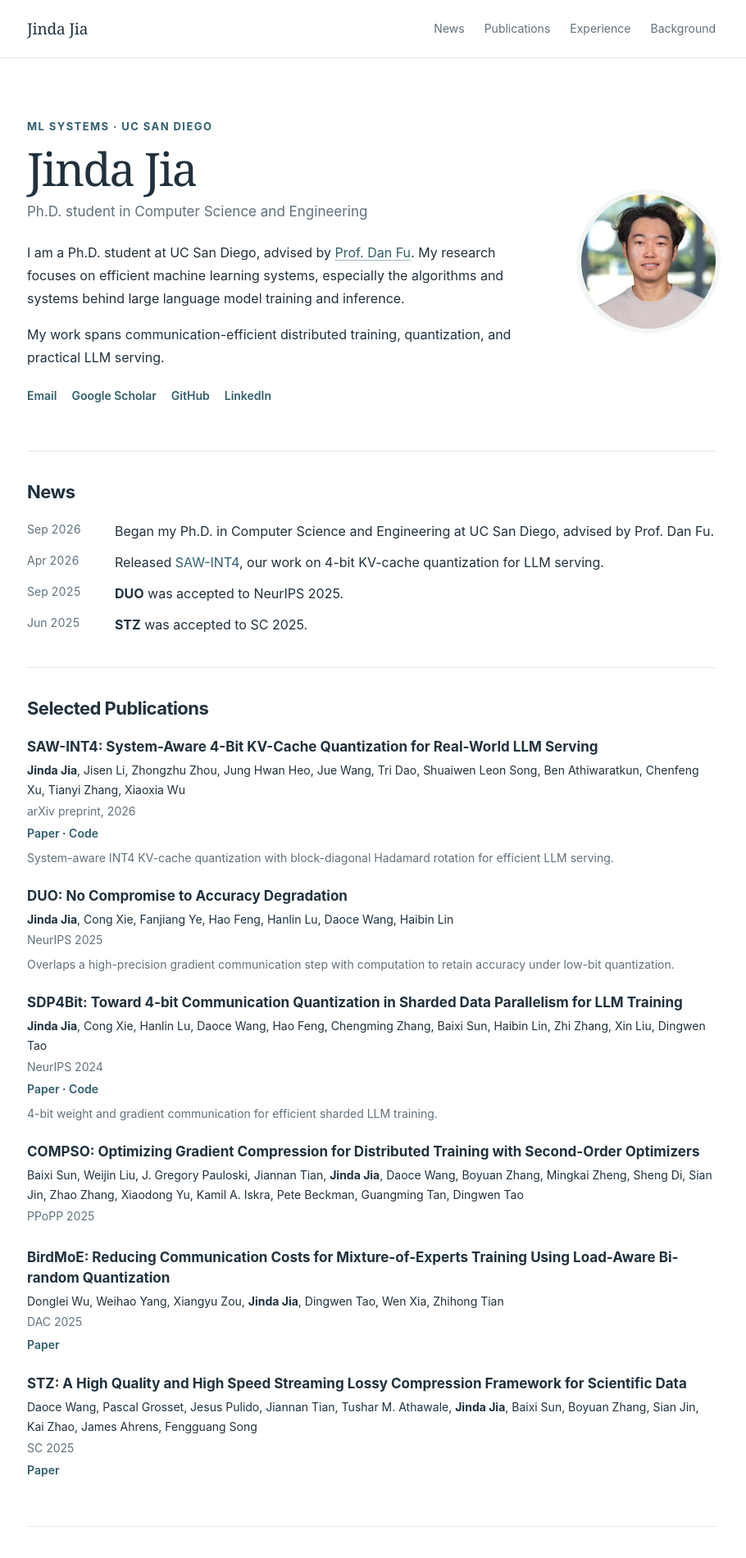
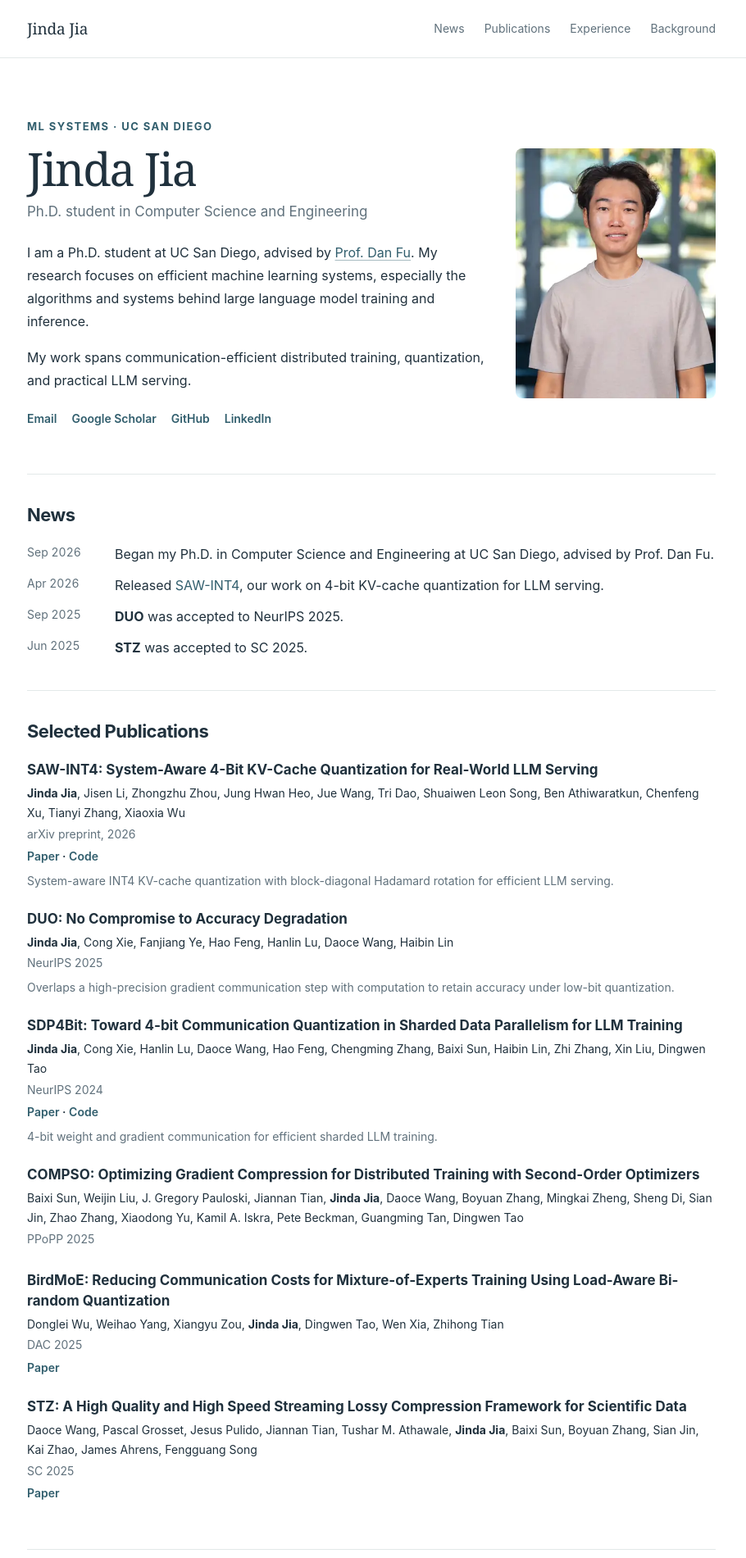
Before and after one commit to jindajia/jindajia.github.io, a Jekyll site: the page built from index.md, in a window 1280 px wide. Shown: the top 1901 px of the page at 82% size, without its empty margins (187-1097 px from the left). Built offline with Jekyll 4.4.1, drawn with Linux system fonts in a browser that asks for light colours.

Commit message:
Enlarge homepage portrait and use rectangular crop

```diff
--- a/_layouts/home.html
+++ b/_layouts/home.html
@@ -20,14 +20,14 @@
     .brand { color:var(--ink); font:19px/1.3 Georgia,serif; letter-spacing:-.01em; }
     nav { display:flex; flex-wrap:wrap; gap:24px; font-size:14px; }
     nav a { color:var(--muted); }
-    .hero { display:grid; grid-template-columns:minmax(0,1fr) 164px; gap:54px; align-items:center; padding:72px 0 54px; }
+    .hero { display:grid; grid-template-columns:minmax(0,1fr) 244px; gap:38px; align-items:center; padding:72px 0 54px; }
     .eyebrow { margin:0 0 8px; color:var(--link); font-weight:650; font-size:13px; letter-spacing:.11em; text-transform:uppercase; }
     h1 { margin:0 0 8px; font:normal clamp(42px,5vw,56px)/1.12 Georgia,serif; letter-spacing:-.035em; }
     .role { margin:0 0 20px; color:var(--muted); font-size:17px; }
     .intro { margin:0 0 16px; max-width:630px; }
     .intro a { text-decoration:underline; text-decoration-color:#a7bbc0; }
     .links { display:flex; flex-wrap:wrap; gap:8px 18px; margin-top:21px; font-size:14px; font-weight:600; }
-    .portrait { width:164px; height:164px; object-fit:cover; border-radius:50%; display:block; box-shadow:0 0 0 6px #f2f6f5; }
+    .portrait { width:244px; height:305px; object-fit:cover; border-radius:8px; display:block; }
     main { padding-bottom:72px; }
     section { border-top:1px solid var(--line); padding:35px 0 16px; scroll-margin-top:24px; }
     h2 { margin:0 0 19px; font-size:22px; letter-spacing:-.025em; line-height:1.35; }
@@ -53,12 +53,12 @@
       .wrap { width:min(100% - 36px, 840px); }
       .topbar { align-items:flex-start; flex-direction:column; justify-content:center; gap:5px; padding:13px 0; }
       nav { gap:16px; }
-      .hero { grid-template-columns:1fr 112px; gap:16px; padding:44px 0 40px; align-items:start; }
-      .portrait { width:112px; height:112px; }
+      .hero { grid-template-columns:minmax(0,1fr) 132px; gap:16px; padding:44px 0 40px; align-items:start; }
+      .portrait { width:132px; height:165px; }
       .entry { grid-template-columns:1fr; gap:0; }
       .news li { grid-template-columns:77px minmax(0,1fr); gap:9px; }
     }
-    @media (max-width:390px) { .hero { grid-template-columns:1fr; } .portrait { grid-row:1; width:92px; height:92px; } }
+    @media (max-width:390px) { .hero { grid-template-columns:1fr; } .portrait { grid-row:1; width:132px; height:165px; } }
   </style>
 </head>
 <body>
@@ -85,7 +85,7 @@
           <a href="https://www.linkedin.com/in/jindajia/">LinkedIn</a>
         </div>
       </div>
-      <img class="portrait" src="/assets/images/profile-2026.webp" alt="Portrait of Jinda Jia" width="164" height="164">
+      <img class="portrait" src="/assets/images/profile-portrait-2026.webp" alt="Portrait of Jinda Jia" width="244" height="305">
     </div>
     <main>{{ content }}</main>
   </div>
```
Also changed, not shown: assets/images/profile-portrait-2026.webp (added).
